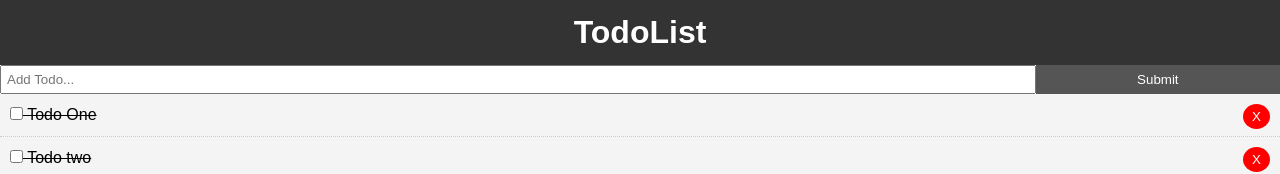
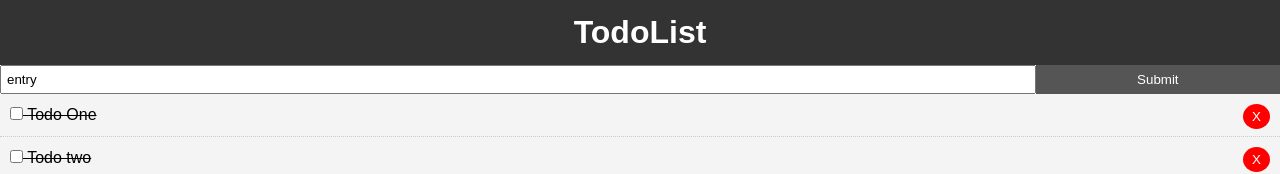
Before and after one commit to barnswills/VueJS_Tut1, a Vue app: page / in a window 1280 px wide. Shown: the top 174 px of the page. Built offline with nearby package versions, Linux system fonts and the light colour scheme.

Commit message:
can now add your own todos

```diff
--- a/src/App.vue
+++ b/src/App.vue
@@ -1,7 +1,7 @@
 <template>
   <div id="app">
     <Header></Header>
-    <AddTodo></AddTodo>
+    <AddTodo v-on:add-todo="addTodo"></AddTodo>
     <Todos v-bind:todos="todos" v-on:del-todo="deleteTodo"></Todos>
   </div>
 </template>
@@ -42,6 +42,19 @@ export default {
   methods: {
     deleteTodo(id) {
       this.todos = this.todos.filter(todo => todo.id !== id);
+    },
+    addTodo(todoString) {
+      //console.log("lets add a todo fam");
+
+      const newId = this.todos.length + 1;
+
+      this.todos.push({
+        id: newId,
+        title: "Todo " + newId + " " + todoString,
+        completed: false
+      });
+
+      console.log(this.todos);
     }
   }
 };
--- a/src/components/AddTodo.vue
+++ b/src/components/AddTodo.vue
@@ -1,8 +1,8 @@
 <template>
   <div>
     <form>
-          <input type="text" name="title" placeholder="Add Todo...">
-          <input type="submit" value="Submit" class="btn" @click="submitTodo">
+      <input type="text" name="title" placeholder="Add Todo..." v-model="todoEntry">
+      <input type="submit" value="Submit" class="btn" @click="$emit('add-todo', todoEntry)">
     </form>
   </div>
 </template>
@@ -11,12 +11,18 @@
 export default {
   name: "AddTodo",
 
+  data() {
+    return {
+      todoEntry: "entry"
+    };
+  },
+
   methods: {
-    submitTodo() {
-      console.log("submitted")
+    getEntry() {
+      return this.todoEntry;
     }
   }
-}
+};
 </script>
 
 <style scoped>
```
Lines whose indentation alone changed are shown as unchanged.
